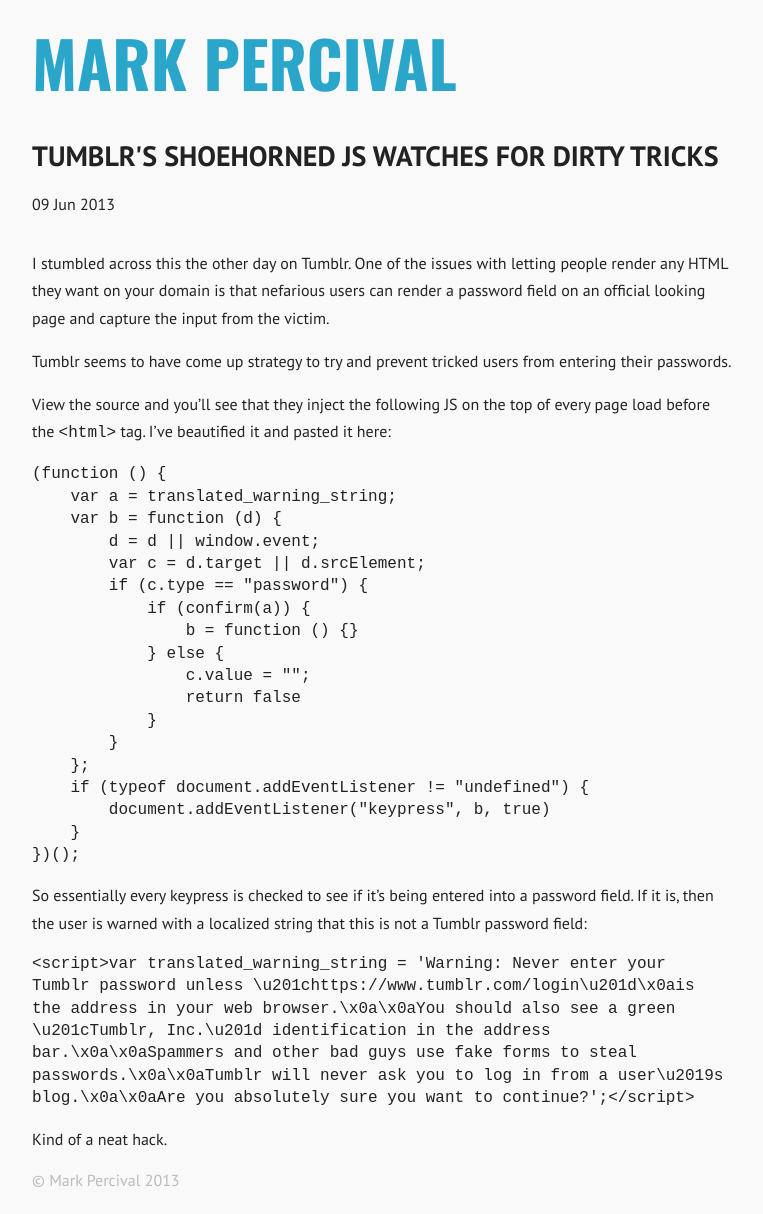
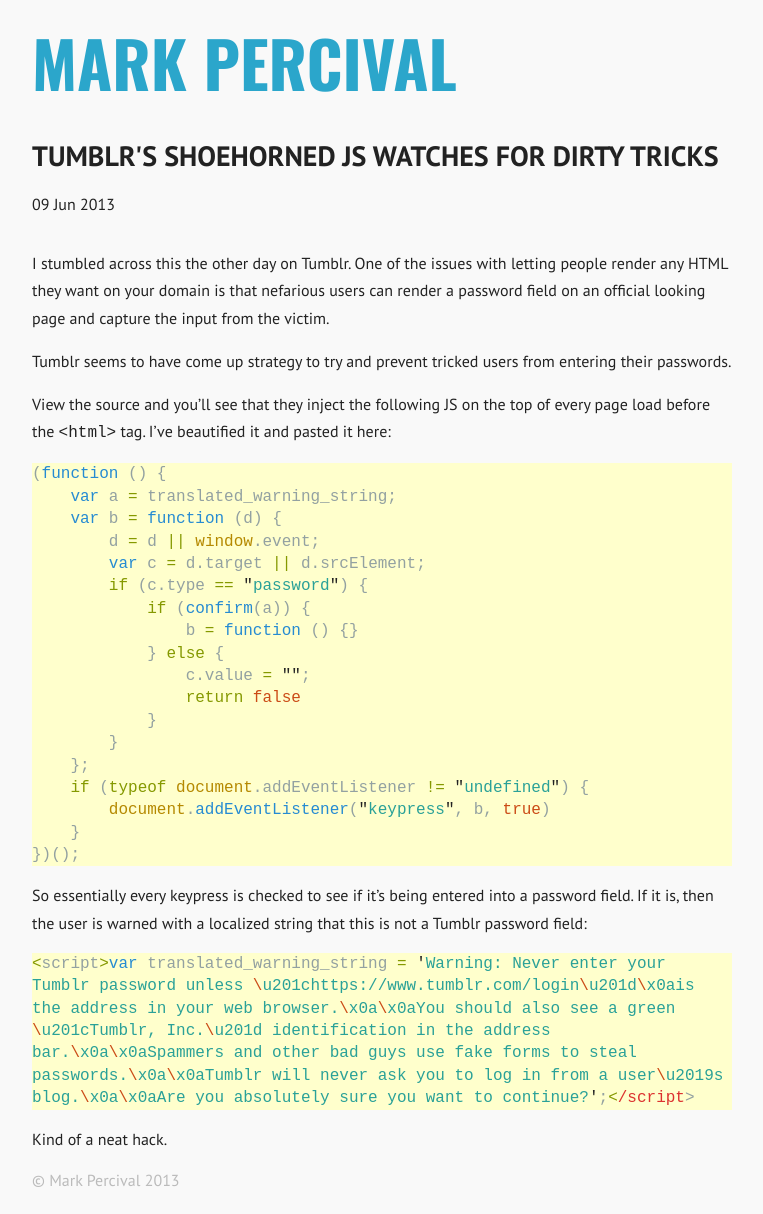
Before and after one commit to mdp/mdp.github.io, a Jekyll site: the page built from _posts/2013-06-09-tumblrs-js-is-watching-what-you-type.md, in a window 1280 px wide. Shown: the whole page, without its empty margins (128-891 px from the left). Built offline with Jekyll 4.4.1, drawn with Linux system fonts in a browser that asks for light colours; nearby versions of some CDN libraries; Markdown is read by kramdown in place of the engine named in the settings.

Commit message:
Css for pygments

```diff
--- a/_layouts/default.html
+++ b/_layouts/default.html
@@ -54,6 +54,7 @@
     <link rel="stylesheet" type="text/css" media="all" href="/assets/stylesheets/skeleton.css">
     <link rel="stylesheet" type="text/css" media="all" href="/assets/stylesheets/layout.css">
     <link rel="stylesheet" type="text/css" media="all" href="/assets/stylesheets/master.css">
+    <link rel="stylesheet" type="text/css" media="all" href="/assets/stylesheets/pygments-solarized.css">
     <!--JQuery onload hack-->
     <script>(function(w,d,u){w.readyQ=[];w.bindReadyQ=[];function p(x,y){if(x=="ready"){w.bindReadyQ.push(y);}else{w.readyQ.push(x);}};var a={ready:p,bind:p};w.$=w.jQuery=function(f){if(f===d||f===u){return a}else{p(f)}}})(window,document)</script>
   </head>
--- /dev/null
+++ b/assets/stylesheets/pygments-solarized.css
@@ -0,0 +1,69 @@
+.highlight { background-color: #ffffcc }
+.highlight .c { color: #586E75 } /* Comment */
+.highlight .err { color: #93A1A1 } /* Error */
+.highlight .g { color: #93A1A1 } /* Generic */
+.highlight .k { color: #859900 } /* Keyword */
+.highlight .l { color: #93A1A1 } /* Literal */
+.highlight .n { color: #93A1A1 } /* Name */
+.highlight .o { color: #859900 } /* Operator */
+.highlight .x { color: #CB4B16 } /* Other */
+.highlight .p { color: #93A1A1 } /* Punctuation */
+.highlight .cm { color: #586E75 } /* Comment.Multiline */
+.highlight .cp { color: #859900 } /* Comment.Preproc */
+.highlight .c1 { color: #586E75 } /* Comment.Single */
+.highlight .cs { color: #859900 } /* Comment.Special */
+.highlight .gd { color: #2AA198 } /* Generic.Deleted */
+.highlight .ge { color: #93A1A1; font-style: italic } /* Generic.Emph */
+.highlight .gr { color: #DC322F } /* Generic.Error */
+.highlight .gh { color: #CB4B16 } /* Generic.Heading */
+.highlight .gi { color: #859900 } /* Generic.Inserted */
+.highlight .go { color: #93A1A1 } /* Generic.Output */
+.highlight .gp { color: #93A1A1 } /* Generic.Prompt */
+.highlight .gs { color: #93A1A1; font-weight: bold } /* Generic.Strong */
+.highlight .gu { color: #CB4B16 } /* Generic.Subheading */
+.highlight .gt { color: #93A1A1 } /* Generic.Traceback */
+.highlight .kc { color: #CB4B16 } /* Keyword.Constant */
+.highlight .kd { color: #268BD2 } /* Keyword.Declaration */
+.highlight .kn { color: #859900 } /* Keyword.Namespace */
+.highlight .kp { color: #859900 } /* Keyword.Pseudo */
+.highlight .kr { color: #268BD2 } /* Keyword.Reserved */
+.highlight .kt { color: #DC322F } /* Keyword.Type */
+.highlight .ld { color: #93A1A1 } /* Literal.Date */
+.highlight .m { color: #2AA198 } /* Literal.Number */
+.highlight .s { color: #2AA198 } /* Literal.String */
+.highlight .na { color: #93A1A1 } /* Name.Attribute */
+.highlight .nb { color: #B58900 } /* Name.Builtin */
+.highlight .nc { color: #268BD2 } /* Name.Class */
+.highlight .no { color: #CB4B16 } /* Name.Constant */
+.highlight .nd { color: #268BD2 } /* Name.Decorator */
+.highlight .ni { color: #CB4B16 } /* Name.Entity */
+.highlight .ne { color: #CB4B16 } /* Name.Exception */
+.highlight .nf { color: #268BD2 } /* Name.Function */
+.highlight .nl { color: #93A1A1 } /* Name.Label */
+.highlight .nn { color: #93A1A1 } /* Name.Namespace */
+.highlight .nx { color: #93A1A1 } /* Name.Other */
+.highlight .py { color: #93A1A1 } /* Name.Property */
+.highlight .nt { color: #268BD2 } /* Name.Tag */
+.highlight .nv { color: #268BD2 } /* Name.Variable */
+.highlight .ow { color: #859900 } /* Operator.Word */
+.highlight .w { color: #93A1A1 } /* Text.Whitespace */
+.highlight .mf { color: #2AA198 } /* Literal.Number.Float */
+.highlight .mh { color: #2AA198 } /* Literal.Number.Hex */
+.highlight .mi { color: #2AA198 } /* Literal.Number.Integer */
+.highlight .mo { color: #2AA198 } /* Literal.Number.Oct */
+.highlight .sb { color: #586E75 } /* Literal.String.Backtick */
+.highlight .sc { color: #2AA198 } /* Literal.String.Char */
+.highlight .sd { color: #93A1A1 } /* Literal.String.Doc */
+.highlight .s2 { color: #2AA198 } /* Literal.String.Double */
+.highlight .se { color: #CB4B16 } /* Literal.String.Escape */
+.highlight .sh { color: #93A1A1 } /* Literal.String.Heredoc */
+.highlight .si { color: #2AA198 } /* Literal.String.Interpol */
+.highlight .sx { color: #2AA198 } /* Literal.String.Other */
+.highlight .sr { color: #DC322F } /* Literal.String.Regex */
+.highlight .s1 { color: #2AA198 } /* Literal.String.Single */
+.highlight .ss { color: #2AA198 } /* Literal.String.Symbol */
+.highlight .bp { color: #268BD2 } /* Name.Builtin.Pseudo */
+.highlight .vc { color: #268BD2 } /* Name.Variable.Class */
+.highlight .vg { color: #268BD2 } /* Name.Variable.Global */
+.highlight .vi { color: #268BD2 } /* Name.Variable.Instance */
+.highlight .il { color: #2AA198 } /* Literal.Number.Integer.Long */
```
